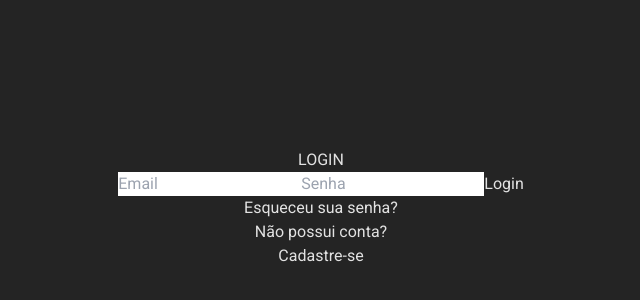
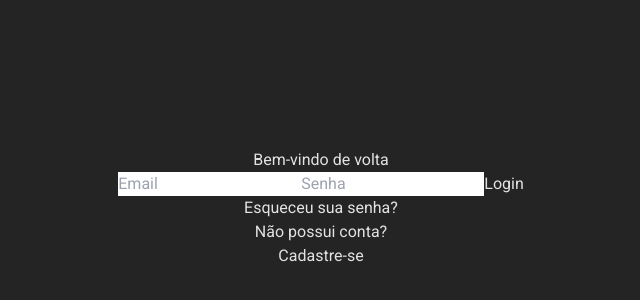
Before and after one commit to Mevzin/gym-system-web-mobile, a React (Vite) app: page / in a window 1280 px wide. Shown: the part 192-492 px from the top of the page, without its empty margins (319-959 px from the left). Built offline with nearby package versions, Linux system fonts and the light colour scheme.

Commit message:
fix: change login page

```diff
--- a/src/pages/signin/index.tsx
+++ b/src/pages/signin/index.tsx
@@ -20,6 +20,20 @@ const SignIn = () => {
 
     const onSubmit: SubmitHandler<IUserData> = async (data) => {
         try {
+            if (data.email === "" || data.password === "") {
+                toast.error('Preencha todos os campos!', {
+                    position: "top-right",
+                    autoClose: 5000,
+                    hideProgressBar: false,
+                    closeOnClick: false,
+                    pauseOnHover: true,
+                    draggable: true,
+                    progress: undefined,
+                    theme: "dark",
+                    transition: Bounce,
+                });
+                return
+            }
             setIsLoading(true);
             await apiBase.post('/user/login', data).then(response => {
                 login(response.data.user, response.data.token)
@@ -56,28 +70,53 @@ const SignIn = () => {
     }
     return (
         <div className="flex flex-col gap-2 w-[300px] items-center">
-            <h1 className="text-slate-200 text-2xl font-bold ">LOGIN</h1>
-            <form className="flex flex-col gap-2 w-[300px] items-center" onSubmit={handleSubmit(onSubmit)}>
-                <input placeholder="Email" className="h-10 placeholder:pl-3  w-[300px]" {...register("email")} />
-                <input placeholder="Senha" type="password" className="h-10 placeholder:pl-3 w-[300px]" {...register("password")} />
-                {isLoading ?
-                    (<button
-                        className="bg-gray-500 w-[250px] h-10 mt-3 font-bold text-xl flex justify-center items-center m-auto gap-2"
-                        type="submit"
-                        disabled>
-                        Carregando
-                        <div
-                            className="w-8 h-8 border-4 border-orange-500 border-t-transparent rounded-full animate-spin">
-                        </div>
-                    </button>) :
-                    (<button className="bg-orange-500 w-[250px] h-10 mt-3 font-bold text-xl hover: cursor-pointer" type="submit">Login</button>)
-                }
-            </form>
-            <p className="mt-3">Esqueceu sua senha?</p>
+            <div className="bg-[#1f1f1f] p-8 rounded-2xl shadow-lg w-full max-w-sm space-y-6">
+                <h1 className="text-white text-2xl font-bold text-center">Bem-vindo de volta</h1>
 
-            <div className="mt-5">
-                <p>Não possui conta?</p>
-                <NavLink to={"/signup"} className="text-orange-500">Cadastre-se</NavLink>
+                <form className="flex flex-col gap-4" onSubmit={handleSubmit(onSubmit)}>
+                    <input
+                        type="email"
+                        placeholder="Email"
+                        {...register("email")}
+                        className="h-11 w-full px-4 rounded-md bg-[#2c2c2c] placeholder-gray-400 text-white border border-transparent focus:border-orange-500 focus:outline-none"
+                    />
+
+                    <input
+                        type="password"
+                        placeholder="Senha"
+                        {...register("password")}
+                        className="h-11 w-full px-4 rounded-md bg-[#2c2c2c] placeholder-gray-400 text-white border border-transparent focus:border-orange-500 focus:outline-none"
+                    />
+
+                    {isLoading ? (
+                        <button
+                            type="submit"
+                            disabled
+                            className="bg-gray-500 w-full h-11 mt-2 font-bold text-white rounded-md flex items-center justify-center gap-2 cursor-not-allowed"
+                        >
+                            Carregando
+                            <div className="w-5 h-5 border-4 border-orange-500 border-t-transparent rounded-full animate-spin"></div>
+                        </button>
+                    ) : (
+                        <button
+                            type="submit"
+                            className="bg-orange-500 hover:bg-orange-600 transition-all duration-200 w-full h-11 mt-2 font-semibold text-white rounded-md"
+                        >
+                            Login
+                        </button>
+                    )}
+                </form>
+
+                <p className="text-sm text-center text-white/80 hover:underline cursor-pointer">
+                    Esqueceu sua senha?
+                </p>
+
+                <div className="text-center text-sm text-white">
+                    <p>Não possui conta?</p>
+                    <NavLink to={"/signup"} className="text-orange-500 hover:underline">
+                        Cadastre-se
+                    </NavLink>
+                </div>
             </div>
         </div>
     )
```
